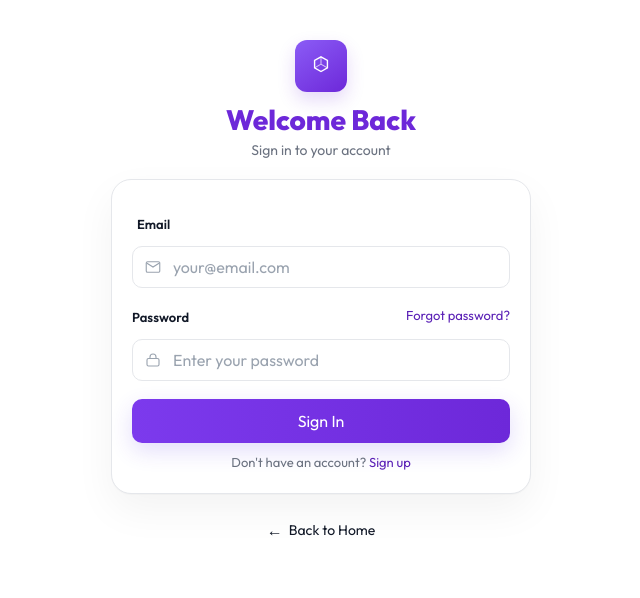
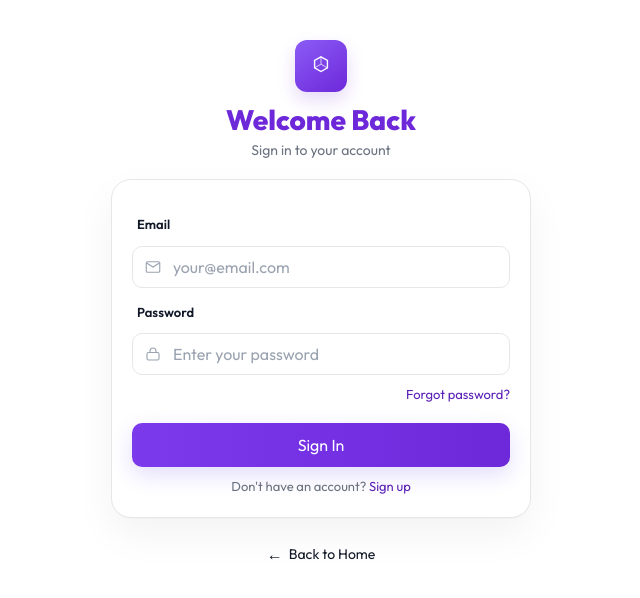
Before and after one commit to AjayPieris/PureMarket, a React (Vite) app in the folder frontend/: page /signin in a window 1280 px wide. Shown: the top 598 px of the page, without its empty margins (319-959 px from the left). Built offline with nearby package versions, Linux system fonts and the light colour scheme; no server answers; what @uploadthing/react would draw is missing.

Commit message:
add reset password

```diff
--- a/frontend/src/pages/login.jsx
+++ b/frontend/src/pages/login.jsx
@@ -89,10 +89,7 @@ export default function Login() {
           />
         </div>
 
-        <div className="log-row">
-          <label className="log-label" htmlFor="password">Password</label>
-          <a className="log-forgot" href="/forgot-password">Forgot password?</a>
-        </div>
+        <label className="log-label center" htmlFor="password">Password</label>
         <div className="log-field">
           <span className="log-icon" aria-hidden="true">
             <svg width="18" height="18" viewBox="0 0 24 24" fill="none">
@@ -112,6 +109,9 @@ export default function Login() {
             required
           />
         </div>
+        <div style={{ textAlign: "right", marginTop: "6px" }}>
+          <a className="log-forgot" href="/forgot-password">Forgot password?</a>
+        </div>
 
         {error && <p className="log-error" role="alert">{error}</p>}
         <button type="submit" className="log-btn" disabled={loading}>
```
